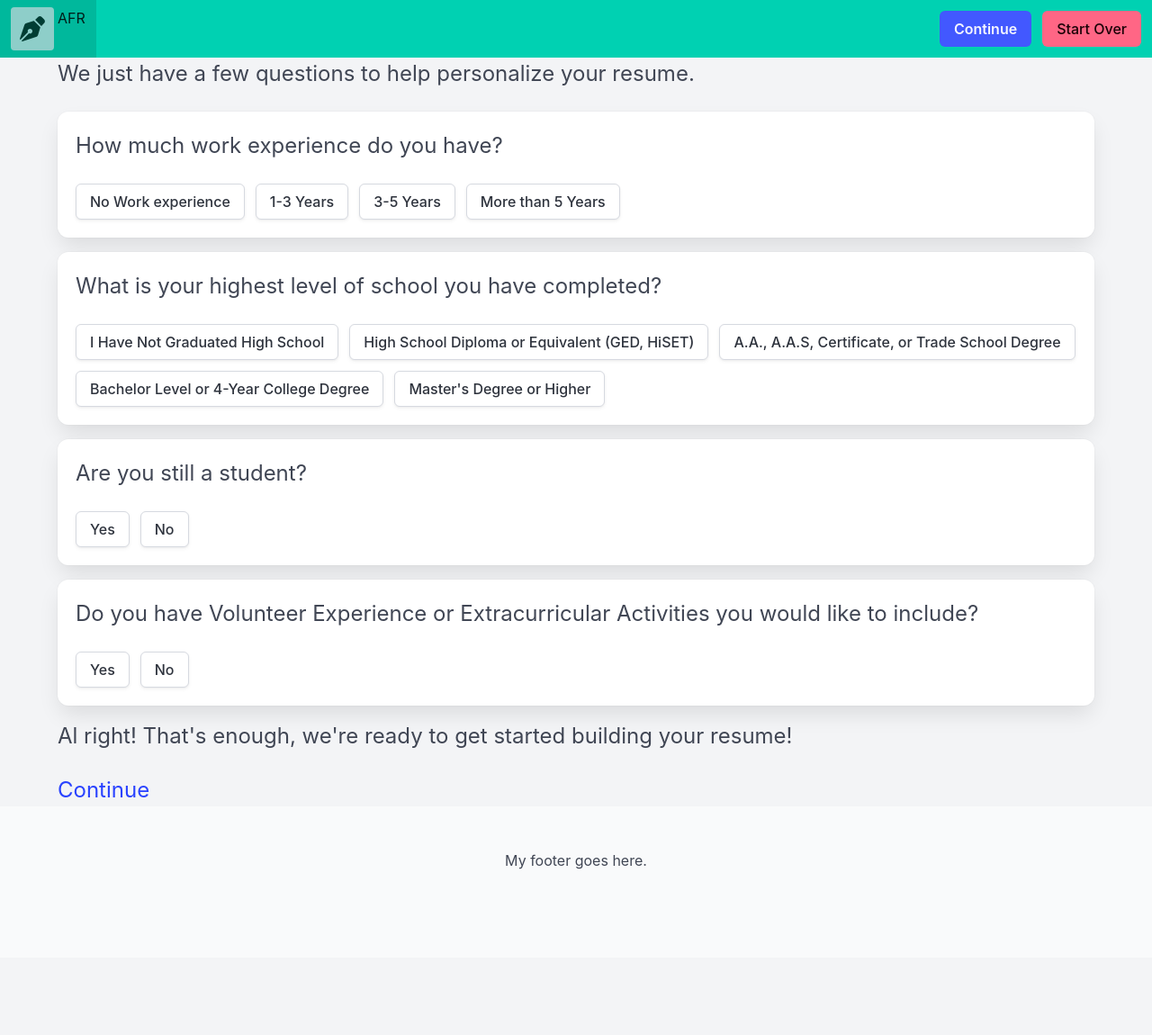
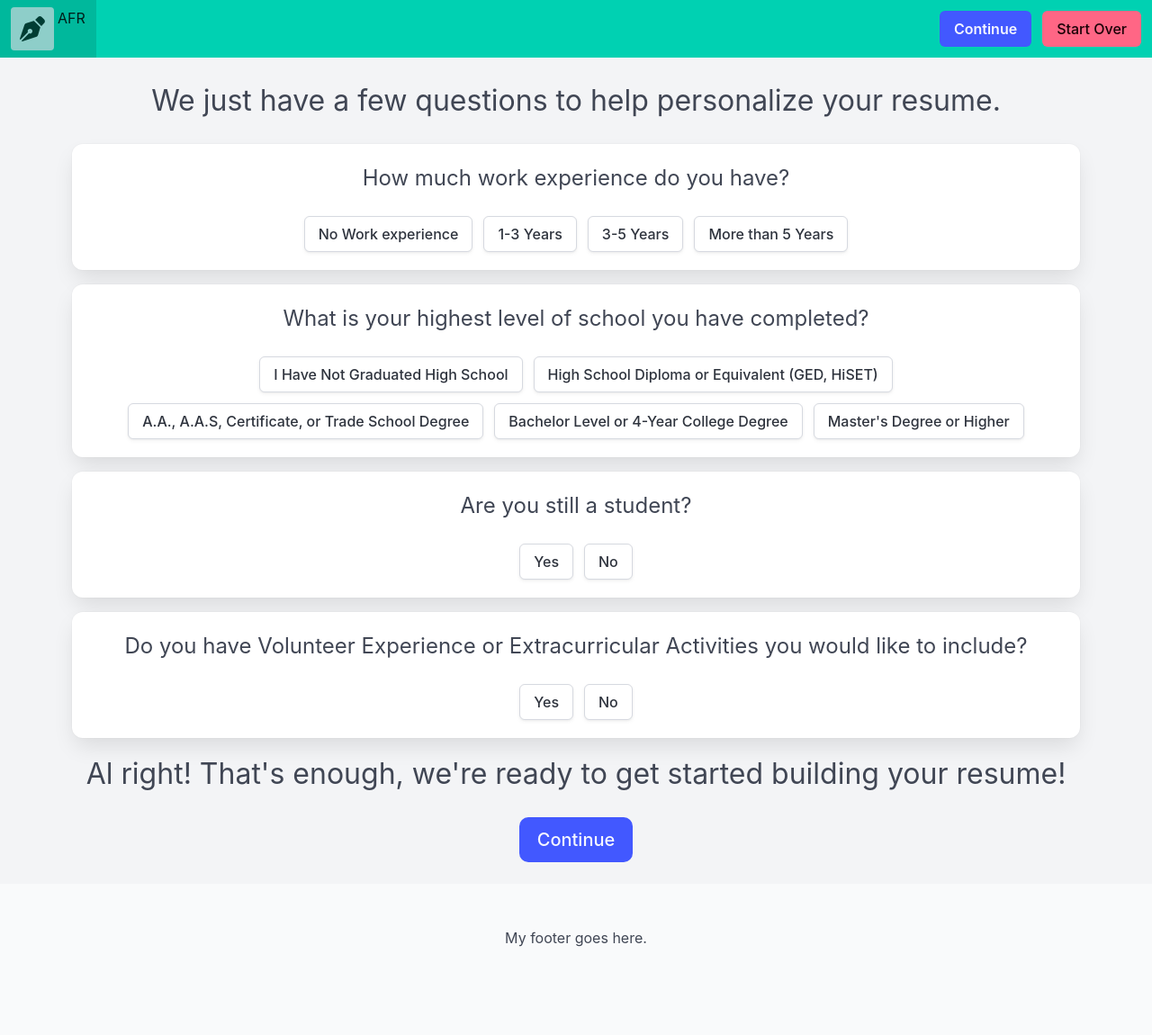
Before and after one commit to HeirOfNorton/alwaysfreeresume, a Jekyll site: the page built from pages/start.html, in a window 1280 px wide. Shown: the whole page at 90% size. Built offline with Jekyll 4.4.1, drawn with Linux system fonts in a browser that asks for light colours; before the commit the page ends 1064 px from its top, so only the background shows below that.

Commit message:
More size and spacing tweaks

```diff
--- a/_layouts/page.html
+++ b/_layouts/page.html
@@ -2,7 +2,7 @@
 layout: default
 ---
 
-<div class="container is-max-widescreen">
+<div class="container is-max-widescreen px-4 my-5">
 
 {% if page.navbar %}
     <div class="is-hidden-mobile">
--- a/pages/start.html
+++ b/pages/start.html
@@ -4,8 +4,8 @@ permalink: /start/
 title: Let's get started!
 ---
 
-<section class="block is-size-4-desktop is-size-5-touch">
-    <p class="block">
+<section class="block is-size-4-desktop is-size-5-touch has-text-centered">
+    <p class="block is-size-3-desktop is-size-4-touch">
         We just have a few questions to help personalize your resume.
     </p>
 
@@ -13,7 +13,7 @@ title: Let's get started!
         <p class="block">
             How much work experience do you have?
         </p>
-        <div class="buttons">
+        <div class="buttons is-centered">
             <button class="button">
                 No Work experience
             </button>
@@ -33,7 +33,7 @@ title: Let's get started!
         <p class="block">
             What is your highest level of school you have completed?
         </p>
-        <div class="buttons">
+        <div class="buttons is-centered">
             <button class="button">
                 I Have Not Graduated High School
             </button>
@@ -56,7 +56,7 @@ title: Let's get started!
         <p class="block">
             Are you still a student?
         </p>
-        <div class="buttons">
+        <div class="buttons is-centered">
             <button class="button">
                 Yes
             </button>
@@ -70,7 +70,7 @@ title: Let's get started!
         <p class="block">
             Do you have Volunteer Experience or Extracurricular Activities you would like to include?
         </p>
-        <div class="buttons">
+        <div class="buttons is-centered">
             <button class="button">
                 Yes
             </button>
@@ -80,12 +80,12 @@ title: Let's get started!
         </div>
     </div>
 
-    <p class="block">
+    <p class="block is-size-3-desktop is-size-4-touch">
         Al right! That's enough, we're ready to get started building your resume!
     </p>
-    <div class="block buttons">
+    <div class="block buttons is-centered">
         <a href="{{ '/contact/' | relative_url }}">
-            <button class="button, is-link">
+            <button class="button is-medium is-link">
                 Continue
             </button>
         </a>
```
